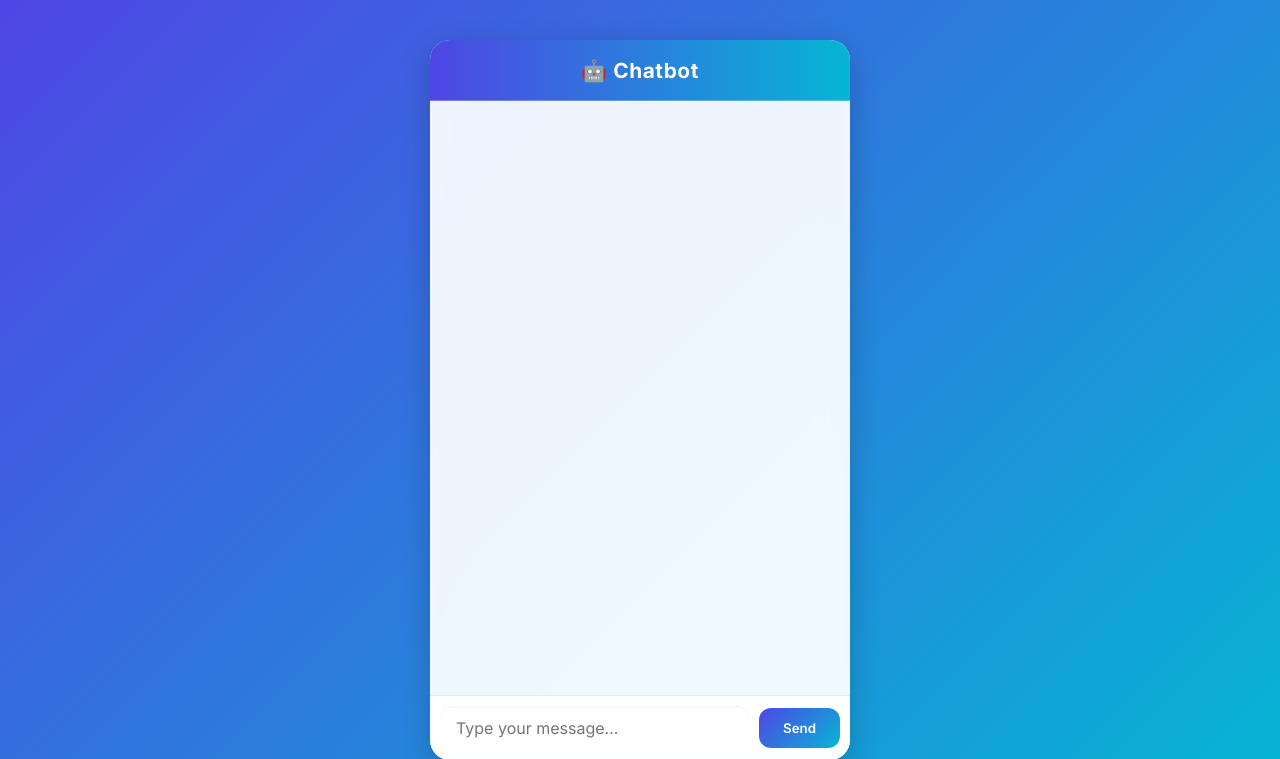
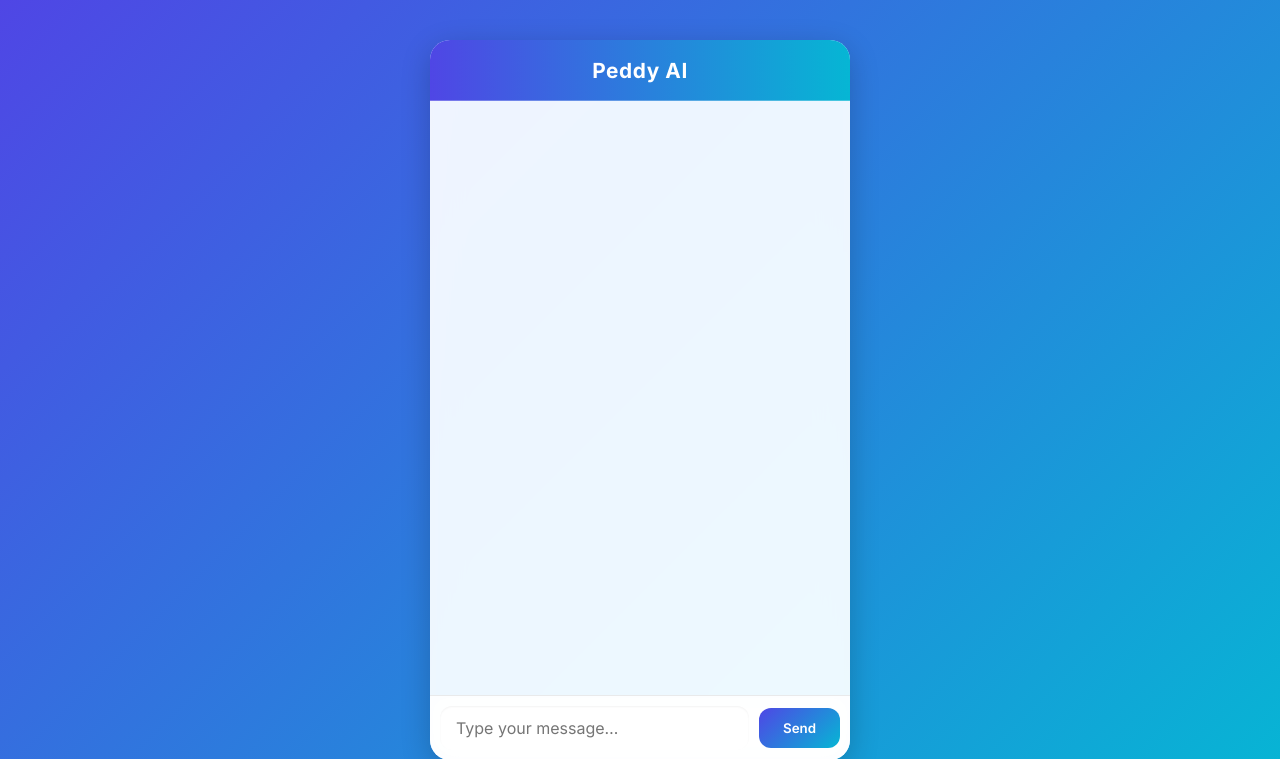
Before and after one commit to Pratik07idea/chatbot, a Flask app: page / in a window 1280 px wide. Shown: the top 759 px of the page. Run offline with Flask 3, Linux system fonts and the light colour scheme.

Commit message:
Update index.html

```diff
--- a/templates/index.html
+++ b/templates/index.html
@@ -17,7 +17,7 @@
     <main class="chat-container">
         <!-- Header -->
         <header class="chat-header">
-            🤖  Chatbot
+            Peddy AI
         </header>
 
         <!-- Scrollable Chat Messages -->
```
